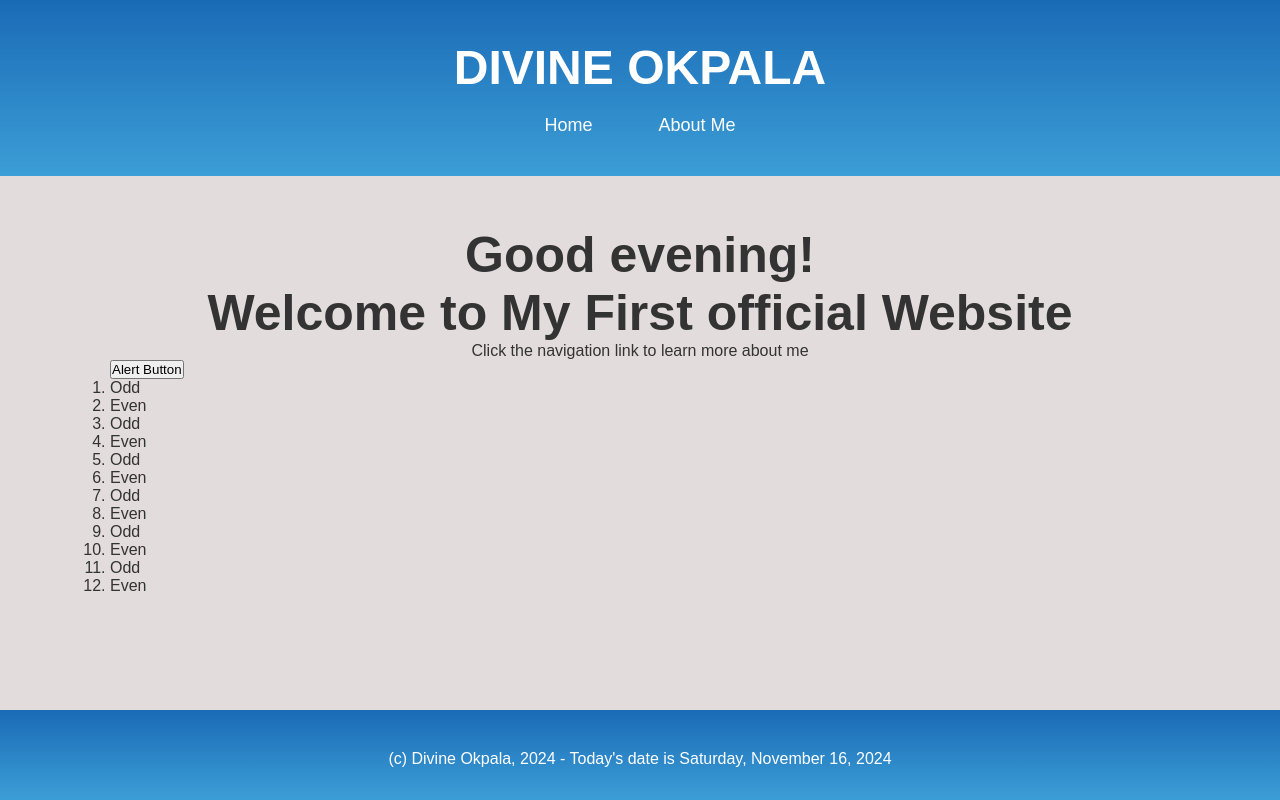
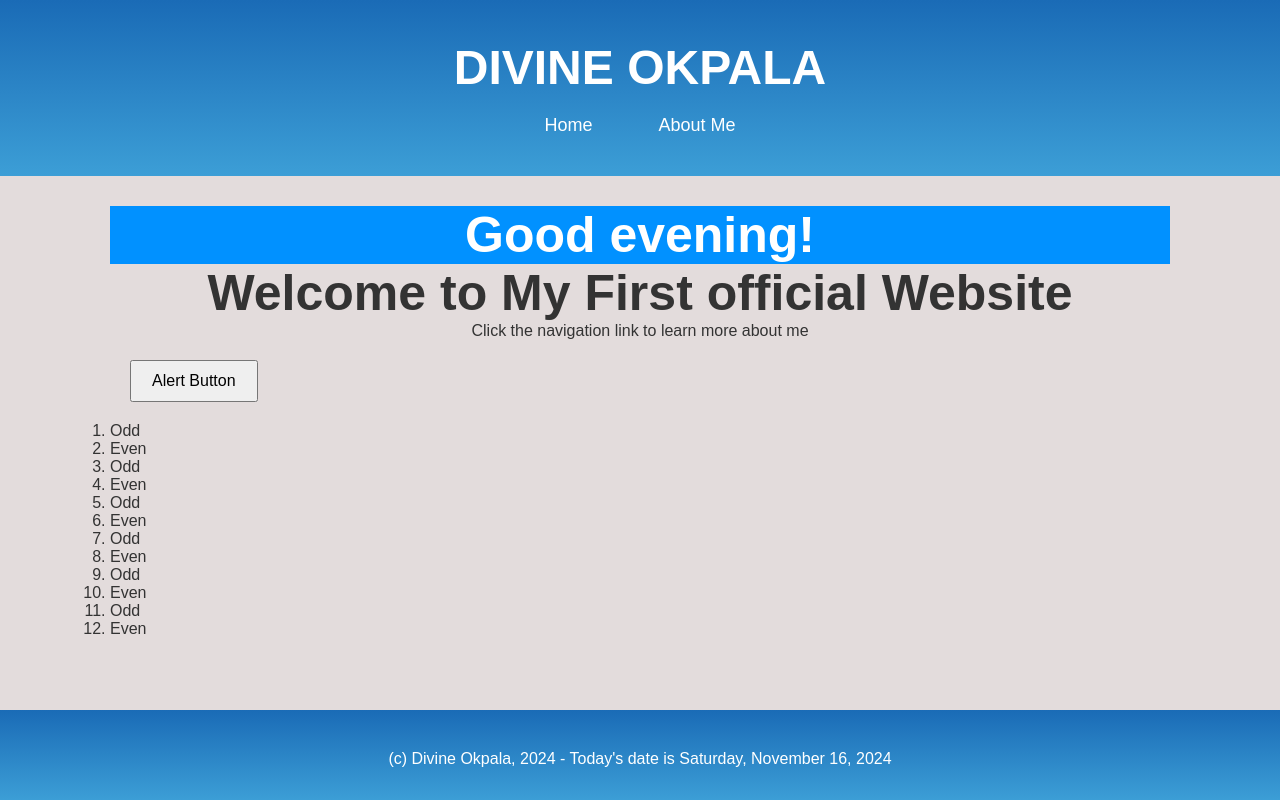
Before and after one commit to donwazzy/HTML-LAB, a plain HTML site: page index.html in a window 1280 px wide. Drawn offline with Linux system fonts and the light colour scheme.

Commit message:
added code for js

```diff
--- a/style.css
+++ b/style.css
@@ -68,6 +68,32 @@ main h2{
    height: 90px;
    width: 100%;
 }
+.f{
+   margin-top: -20px;
+}
+.morning {
+   background-color: rgb(0, 0, 0);
+   color: rgb(255, 77, 0);
+}
+
+.afternoon {
+   background-color: rgb(236, 42, 20);
+   color: rgb(255, 255, 255);
+}
+
+.evening {
+   background-color: rgb(1, 145, 255);
+   color: white;
+}
+
+button {
+   margin: 20px;
+   padding: 10px 20px;
+   font-size: 16px;
+   cursor: pointer;
+}
+
+
 
 /* To make the webpage Responsive */
 
@@ -88,4 +114,6 @@ main h2{
     .container {
         padding: 1rem;
     }
+
+
 }
```
